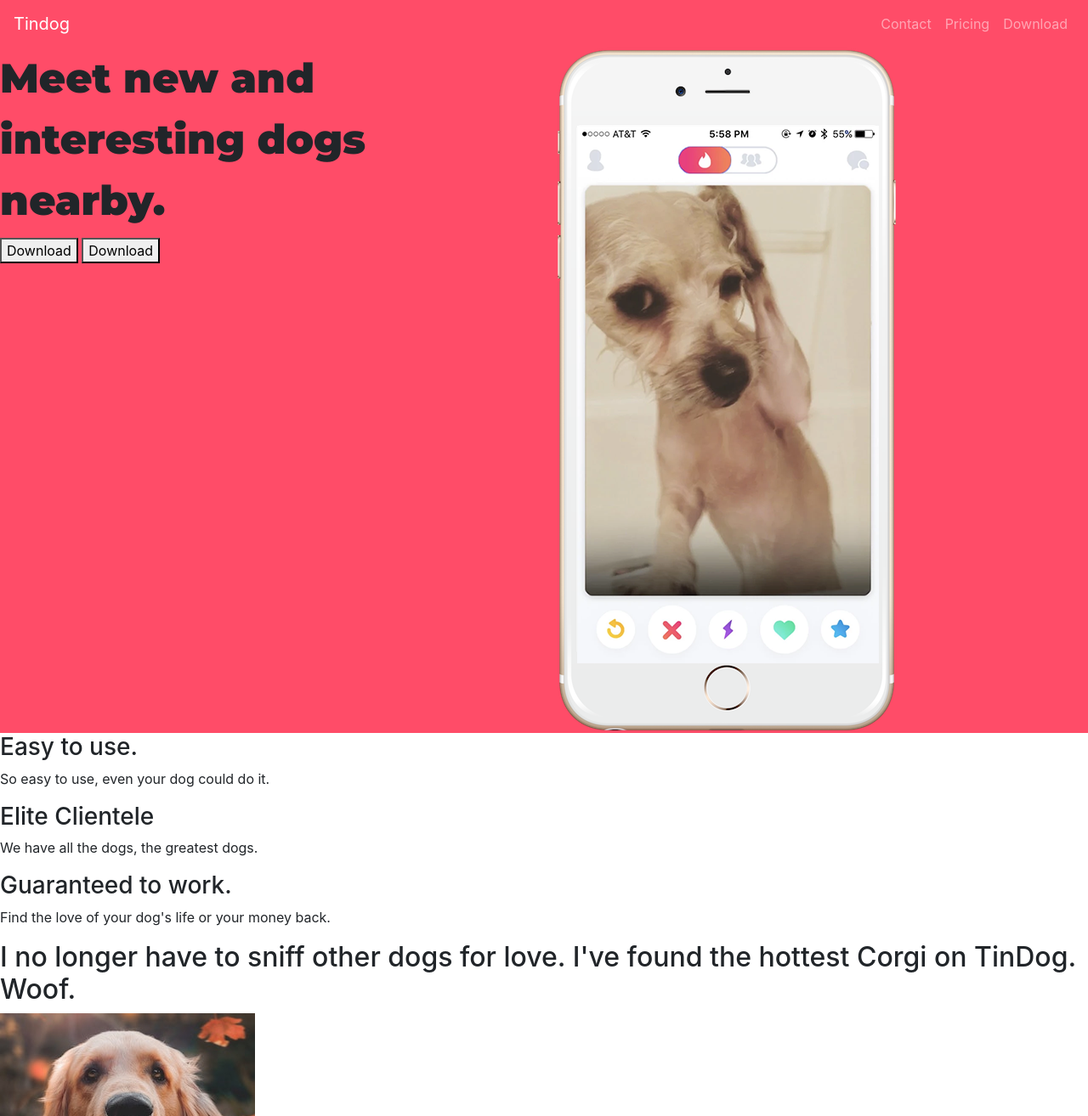
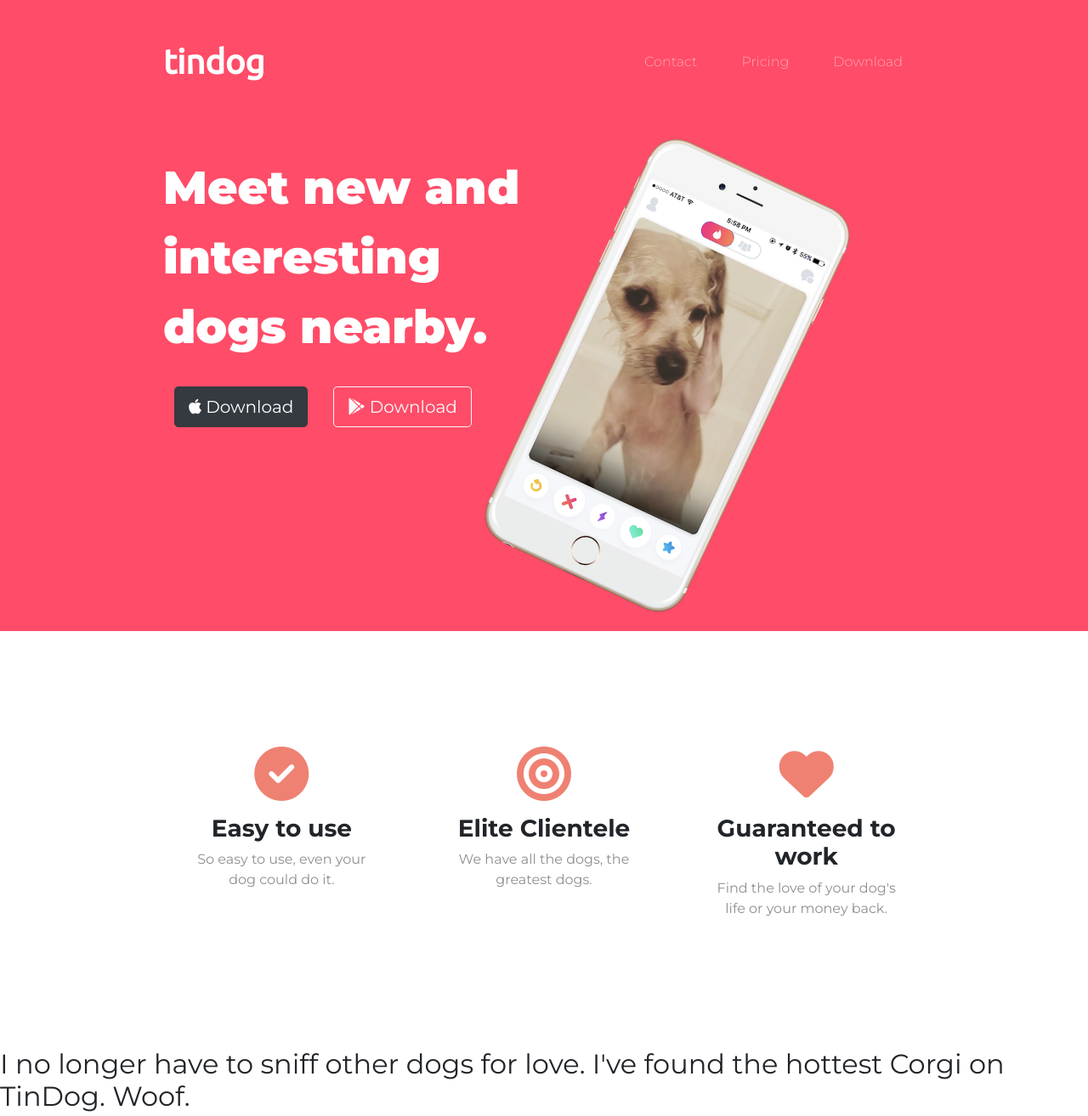
Before and after one commit to mvsgarcia/WebDevBootcamp, a plain HTML site: page TinDog-Start-master/index.html in a window 1280 px wide. Shown: the top 1314 px of the page at 85% size. Drawn offline with nearby package versions, Linux system fonts and the light colour scheme.

Commit message:
Updated Features Section

```diff
--- a/TinDog-Start-master/css/styles.css
+++ b/TinDog-Start-master/css/styles.css
@@ -1,10 +1,78 @@
 #title {
   background-color: #ff4c68;
+  color: #fff;
+}
+
+body {
+  font-family: 'Montserrat', sans-serif;
 }
 
 h1 {
   font-family: 'Montserrat', sans-serif;
-  font-size: 3rem;
+  font-size: 3.4rem;
   line-height: 1.5;
   font-weight: 900;
 }
+
+h3 {
+  font-family: 'Montserrat', sans-serif;
+  font-weight: 700;
+}
+
+p{
+  color: #8f8f8f;
+}
+
+.container-fluid {
+  padding: 3% 15%;
+}
+
+/* Download Buttons */
+.download-button {
+  margin: 5% 3% 5%;
+}
+
+/* Navigation Bar */
+.navbar {
+  padding: 0 0 4.5rem;
+}
+
+.navbar-brand {
+  font-family: 'Ubuntu', sans-serif;
+  font-size: 2.5rem;
+  font-weight: bold;
+}
+
+.nav-item {
+  padding: 0 18px;
+}
+
+.nav-link {
+  font-family: 'Montserrat', sans-serif;
+  font-weight: 300;
+}
+
+/* Title Image */
+.title-image {
+  width: 60%;
+  transform: rotate(25deg);
+}
+
+/* Features Section */
+#features {
+  padding: 7% 15%;
+}
+
+.feature-box {
+  text-align: center;
+  padding: 5%;
+}
+
+.icon {
+  color: #ef8172;
+  margin-bottom: 1rem;
+}
+
+.icon:hover {
+  color: #ff4c68;
+}
--- a/TinDog-Start-master/index.html
+++ b/TinDog-Start-master/index.html
@@ -4,25 +4,36 @@
 <head>
   <meta charset="utf-8">
   <title>TinDog</title>
+
+  <!-- Google Fonts -->
+  <link rel="preconnect" href="https://fonts.gstatic.com">
+  <link href="https://fonts.googleapis.com/css2?family=Montserrat:wght@300;400;700;900&family=Ubuntu&display=swap" rel="stylesheet">
+
+  <!-- CSS Stylesheets -->
   <link rel="stylesheet" href="https://maxcdn.bootstrapcdn.com/bootstrap/4.0.0/css/bootstrap.min.css" integrity="sha384-Gn5384xqQ1aoWXA+058RXPxPg6fy4IWvTNh0E263XmFcJlSAwiGgFAW/dAiS6JXm" crossorigin="anonymous">
   <link rel="stylesheet" href="css/styles.css">
 
+  <!-- Font Awesome -->
+  <script src="https://kit.fontawesome.com/4c669e2404.js" crossorigin="anonymous"></script>
+
+  <!-- Bootstrap Scripts -->
   <script src="https://code.jquery.com/jquery-3.2.1.slim.min.js" integrity="sha384-KJ3o2DKtIkvYIK3UENzmM7KCkRr/rE9/Qpg6aAZGJwFDMVNA/GpGFF93hXpG5KkN" crossorigin="anonymous"></script>
   <script src="https://cdnjs.cloudflare.com/ajax/libs/popper.js/1.12.9/umd/popper.min.js" integrity="sha384-ApNbgh9B+Y1QKtv3Rn7W3mgPxhU9K/ScQsAP7hUibX39j7fakFPskvXusvfa0b4Q" crossorigin="anonymous"></script>
   <script src="https://maxcdn.bootstrapcdn.com/bootstrap/4.0.0/js/bootstrap.min.js" integrity="sha384-JZR6Spejh4U02d8jOt6vLEHfe/JQGiRRSQQxSfFWpi1MquVdAyjUar5+76PVCmYl" crossorigin="anonymous"></script>
 
-  <link rel="preconnect" href="https://fonts.gstatic.com">
-  <link href="https://fonts.googleapis.com/css2?family=Montserrat:wght@900&display=swap" rel="stylesheet">
+
 </head>
 
 <body>
 
   <section id="title">
 
+    <div class="container-fluid">
+
       <!-- Nav Bar -->
 
       <nav class="navbar navbar-expand-lg navbar-dark">
-      <a class="navbar-brand" href="">Tindog</a>
+        <a class="navbar-brand" href="">tindog</a>
         <button class="navbar-toggler" type="button" data-toggle="collapse" data-target="#navbarSupportedContent" aria-controls="navbarSupportedContent" aria-expanded="false" aria-label="Toggle navigation">
           <span class="navbar-toggler-icon"></span>
         </button>
@@ -48,13 +59,15 @@
       <div class="row">
         <div class="col-lg-6">
           <h1>Meet new and interesting dogs nearby.</h1>
-        <button type="button">Download</button>
-        <button type="button">Download</button>
+          <button type="button" class="btn btn-dark btn-lg download-button"> <i class="fab fa-apple"></i> Download </button>
+          <button type="button" class="btn btn-outline-light btn-lg download-button"> <i class="fab fa-google-play"></i> Download </button>
         </div>
 
         <div class="col-lg-6">
-        <img src="images/iphone6.png" alt="iphone-mockup">
+          <img class="title-image" src="images/iphone6.png" alt="iphone-mockup">
         </div>
+      </div>
+
     </div>
 
   </section>
@@ -64,15 +77,26 @@
 
   <section id="features">
 
-    <h3>Easy to use.</h3>
+    <div class="row">
+      <div class="feature-box col-lg-4">
+        <i class="icon fas fa-check-circle fa-4x"></i>
+        <h3>Easy to use</h3>
         <p>So easy to use, even your dog could do it.</p>
+      </div>
 
+      <div class="feature-box col-lg-4">
+        <i class="icon fas fa-bullseye fa-4x"></i>
         <h3>Elite Clientele</h3>
         <p>We have all the dogs, the greatest dogs.</p>
+      </div>
 
-    <h3>Guaranteed to work.</h3>
+      <div class="feature-box col-lg-4">
+        <i class="icon fas fa-heart fa-4x"></i>
+        <h3>Guaranteed to work</h3>
         <p>Find the love of your dog's life or your money back.</p>
+      </div>
 
+    </div>
   </section>
 
 
```
Lines whose indentation alone changed are shown as unchanged.
